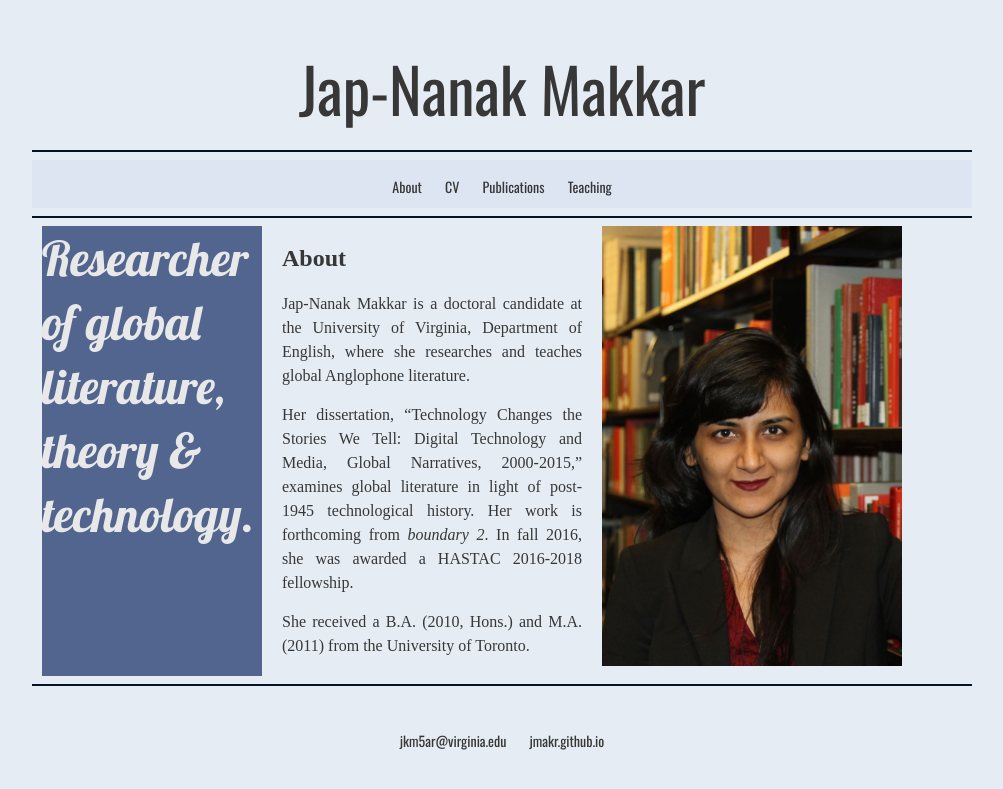
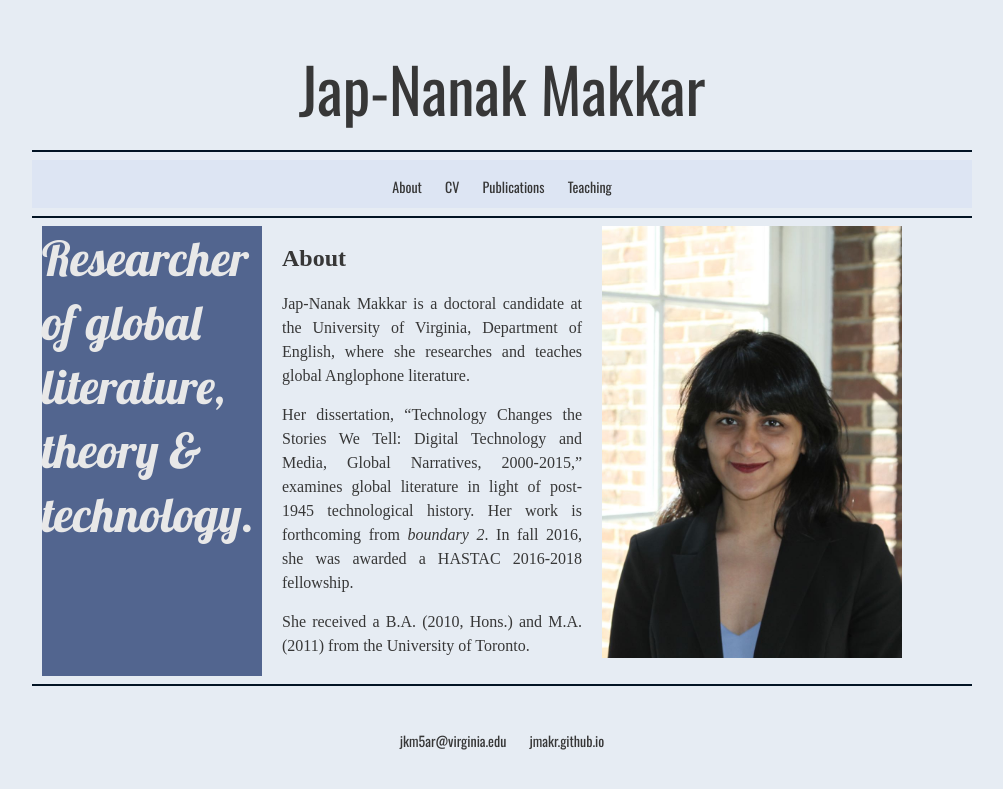
Before and after one commit to jmakr/jmakr.github.io, a Jekyll site: the page built from index.html, in a window 1280 px wide. Shown: the top 789 px of the page, without its empty margins (138-1141 px from the left). Built offline with Jekyll 4.4.1, drawn with Linux system fonts in a browser that asks for light colours; some web fonts are replaced.

Commit message:
Update index.html

```diff
--- a/index.html
+++ b/index.html
@@ -33,7 +33,7 @@ title: About
   <div id="imagebox" class="article grid_4">
 
 	<div style="text-align:center;">
-	<img src="Close up long 840w.jpg" style="width: 100%"/>
+	<img src="Blue shirt inside.jpg" style="width: 100%"/>
 
 	</div>
 
```
